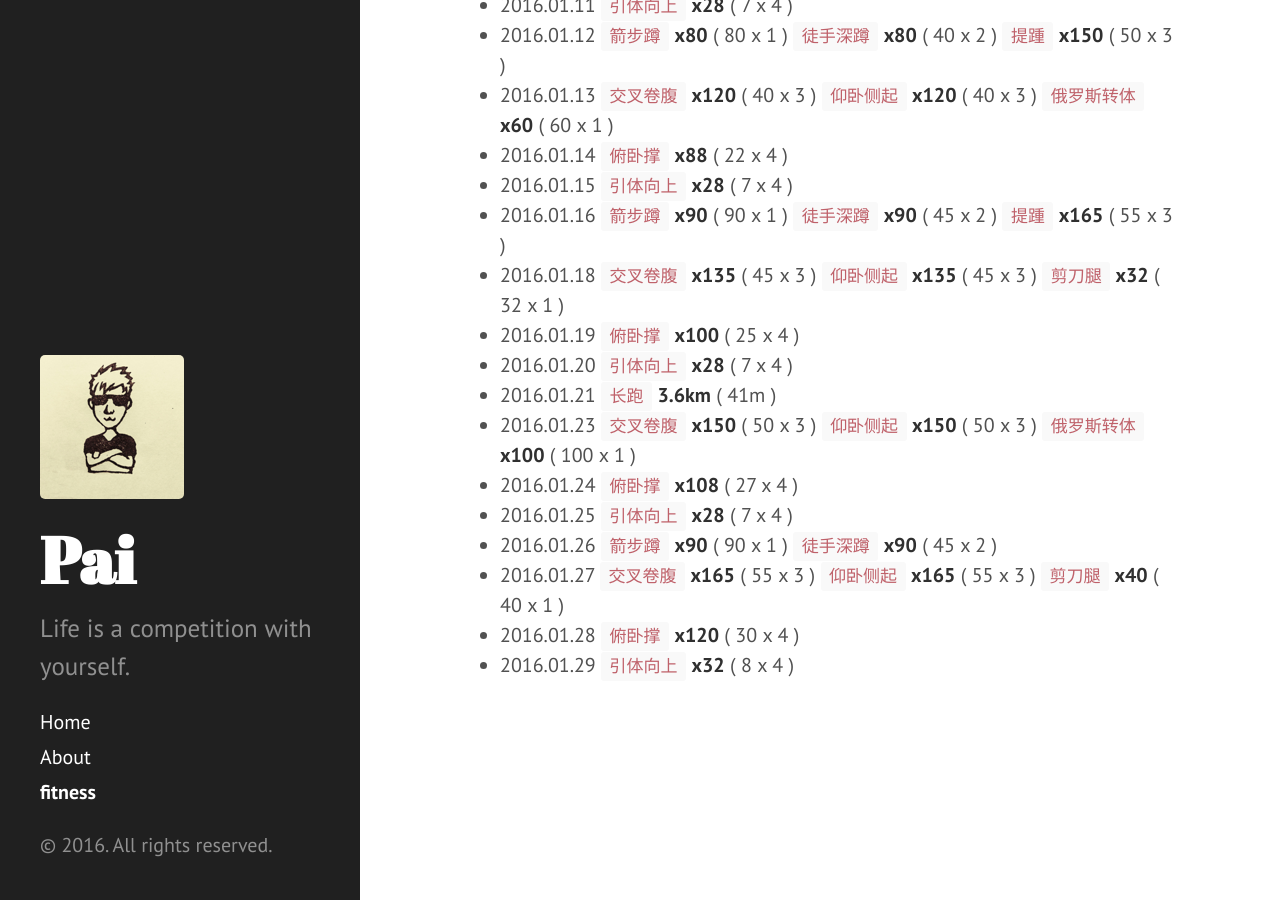
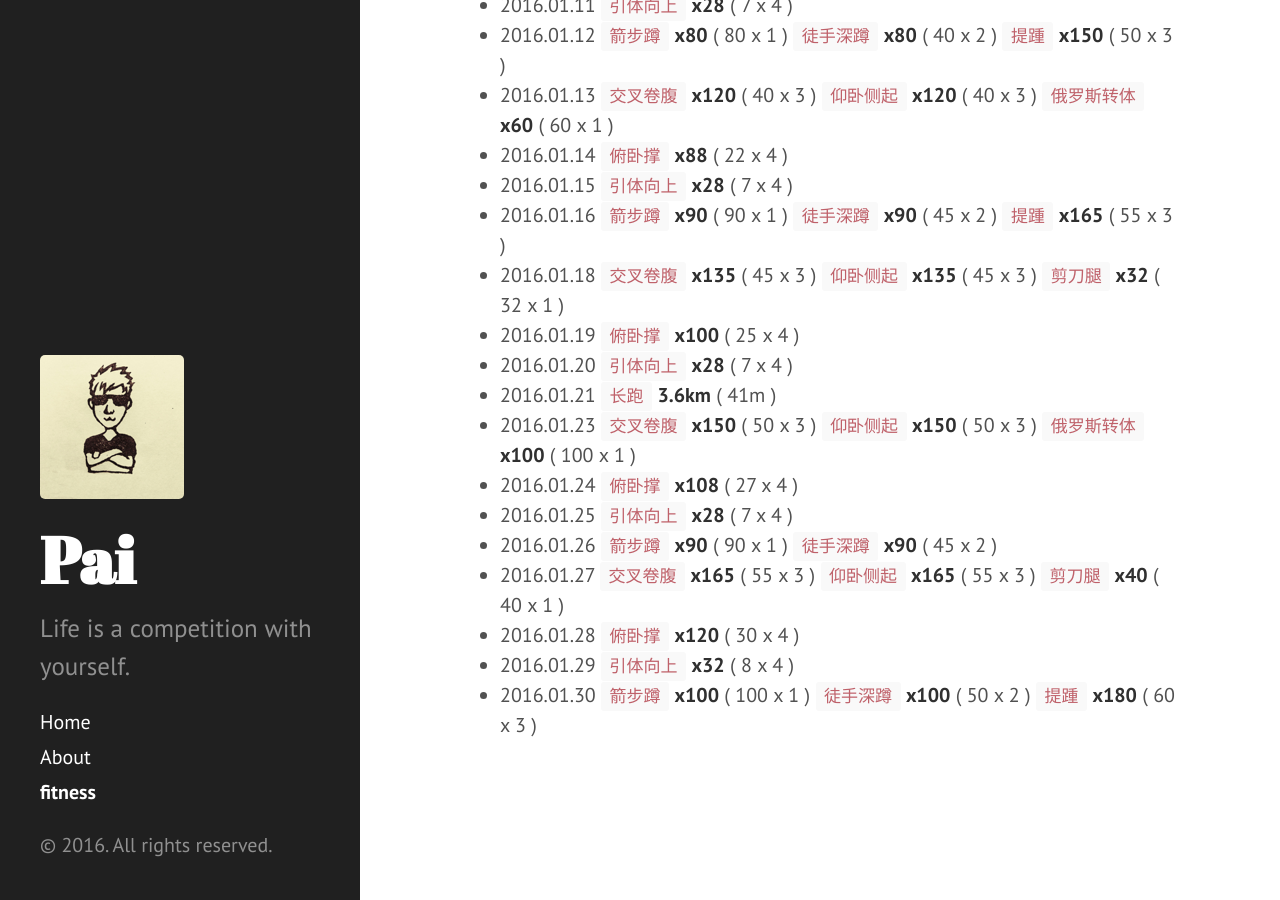
Before and after one commit to dragon8897/dragon8897.github.io, a Jekyll site: the page built from fitness.md, in a window 1280 px wide and 900 px high, scrolled down 541 px. Built offline with Jekyll 4.4.1, drawn with Linux system fonts in a browser that asks for light colours; Markdown is read by kramdown in place of the engine named in the settings.

Commit message:
add fitness record.

```diff
--- a/fitness.md
+++ b/fitness.md
@@ -31,3 +31,4 @@ title: fitness
 - 2016.01.27 `交叉卷腹` **x165** ( 55 x 3 ) `仰卧侧起` **x165** ( 55 x 3 ) `剪刀腿` **x40** ( 40 x 1 )
 - 2016.01.28 `俯卧撑` **x120** ( 30 x 4 )
 - 2016.01.29 `引体向上` **x32** ( 8 x 4 )
+- 2016.01.30 `箭步蹲` **x100** ( 100 x 1 ) `徒手深蹲` **x100** ( 50 x 2 ) `提踵` **x180** ( 60 x 3 )
```
